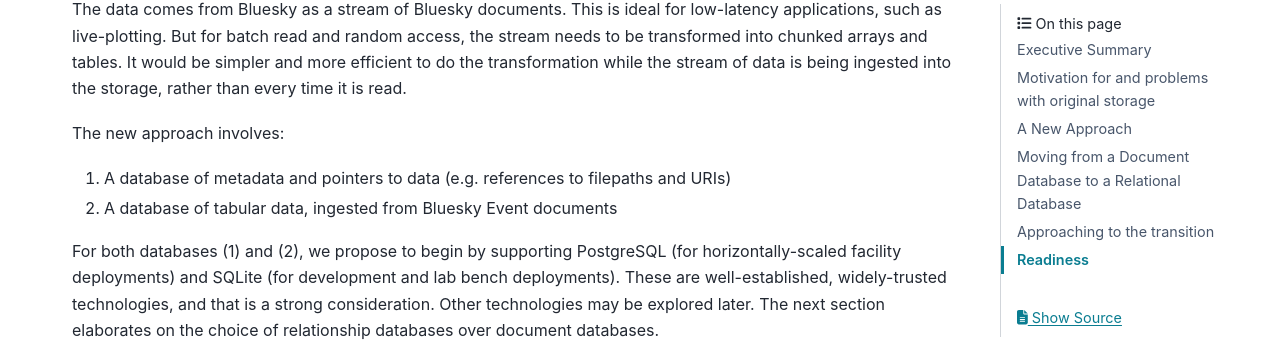
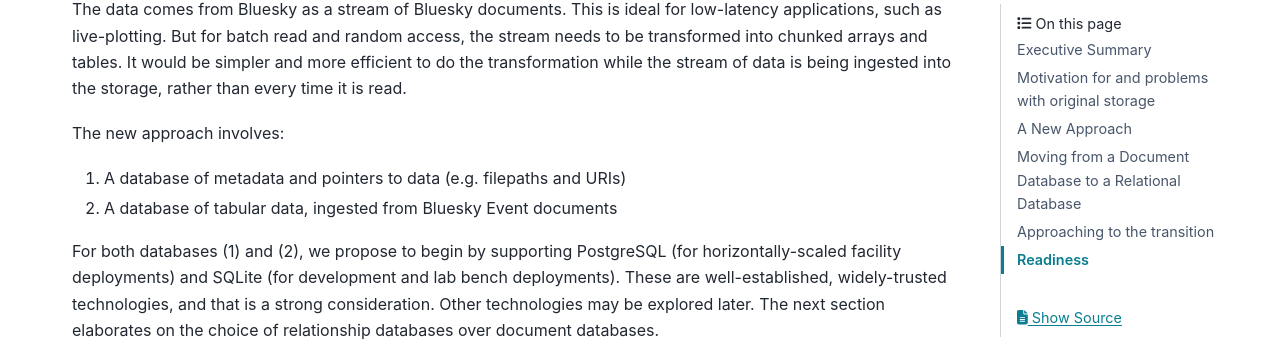
Before and after one commit to bluesky/bluesky-cookbook, a Sphinx documentation site: the page built from docs/explanations/document-storage.md, in a window 1280 px wide and 900 px high, scrolled down 1072 px. Shown: the part 92-453 px from the top of the window. Built offline with Sphinx 7.4.7 and the PyData theme 0.15.4, drawn with Linux system fonts in a browser that asks for light colours.

Commit message:
Delete words

```diff
--- a/docs/explanations/document-storage.md
+++ b/docs/explanations/document-storage.md
@@ -54,7 +54,7 @@
 
 The new approach involves:
 
-1. A database of metadata and pointers to data (e.g. references to filepaths and URIs)
+1. A database of metadata and pointers to data (e.g. filepaths and URIs)
 2. A database of tabular data, ingested from Bluesky Event documents
 
 For both databases (1) and (2), we propose to begin by supporting PostgreSQL
```
